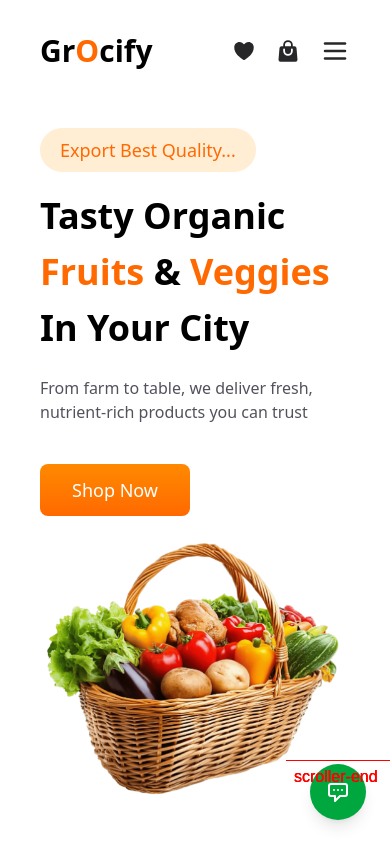
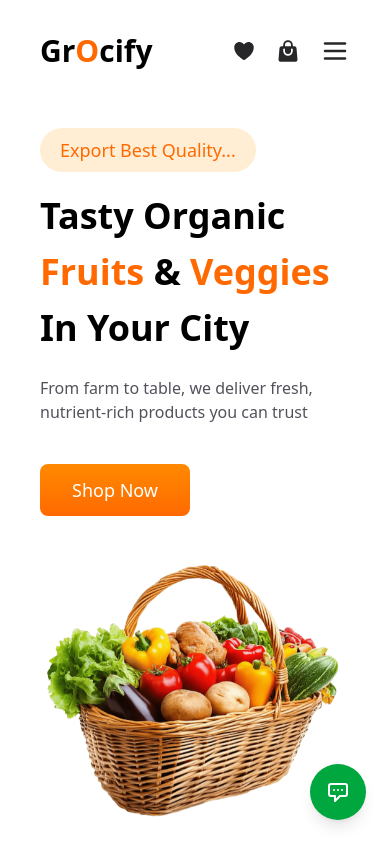
Before and after one commit to MohammadZakariya786/Grocify, a React (Vite) app: page / in a window 390 px wide. Shown: the top 844 px of the page. Built offline with nearby package versions, Linux system fonts and the light colour scheme.

Commit message:
scroll trigger fixed now

```diff
--- a/src/components/Category/Category.jsx
+++ b/src/components/Category/Category.jsx
@@ -33,7 +33,7 @@ const Category = () => {
                     trigger:card,
                     start:"top 150%",
                     end:"bottom 90%",
-                    markers:true,
+                    // markers:true,
                     scrub:2,
                 }
             })
--- a/src/components/Hero/Hero.jsx
+++ b/src/components/Hero/Hero.jsx
@@ -36,14 +36,14 @@ const Hero = () => {
 
   return (
     <section>
-        <div ref={container} className='flex  max-w-[1400px] mx-auto md:flex-row flex-col gap-y-5 px-10 items-center lg:pt-36  md:pt-40 pt-32 pb-15 overflow-hidden'>
+        <div ref={container} className='flex  max-w-[1400px] min-h-screen md:min-h-[60vh] mx-auto md:flex-row flex-col gap-y-5 px-10 items-center lg:pt-36  md:pt-40 pt-32 md:pb-15 overflow-hidden'>
         <div className='para flex-1'>
             <span className='bg-orange-100 text-orange-500 text-lg rounded-full px-5 py-2 inline-block' id='title'>Export Best Quality...</span>
             <h1 className=' lg:text-7xl/20 text-4xl/14 mt-4 font-bold '>Tasty Organic <br/><span className='text-orange-500'>Fruits</span> & <span className='text-orange-500'>Veggies</span><br/> In Your City</h1>
             <p className=' text-zinc-600 md:text-lg text-md max-w-[530px] mt-5 mb-10'>From farm to table, we deliver fresh, nutrient-rich products you can trust</p>
             <Button  content="Shop Now"/>
         </div>
-        <div id='box' className='gpu-boost flex-1'><img src={Grocery}  className='h-full w-full' alt="Hero.image"/></div>
+        <div id='box' className='gpu-boost flex-1'><img src={Grocery}  className='h-full w-full object-contain' alt="Hero.image"/></div>
         </div>
     </section>
   )
```
